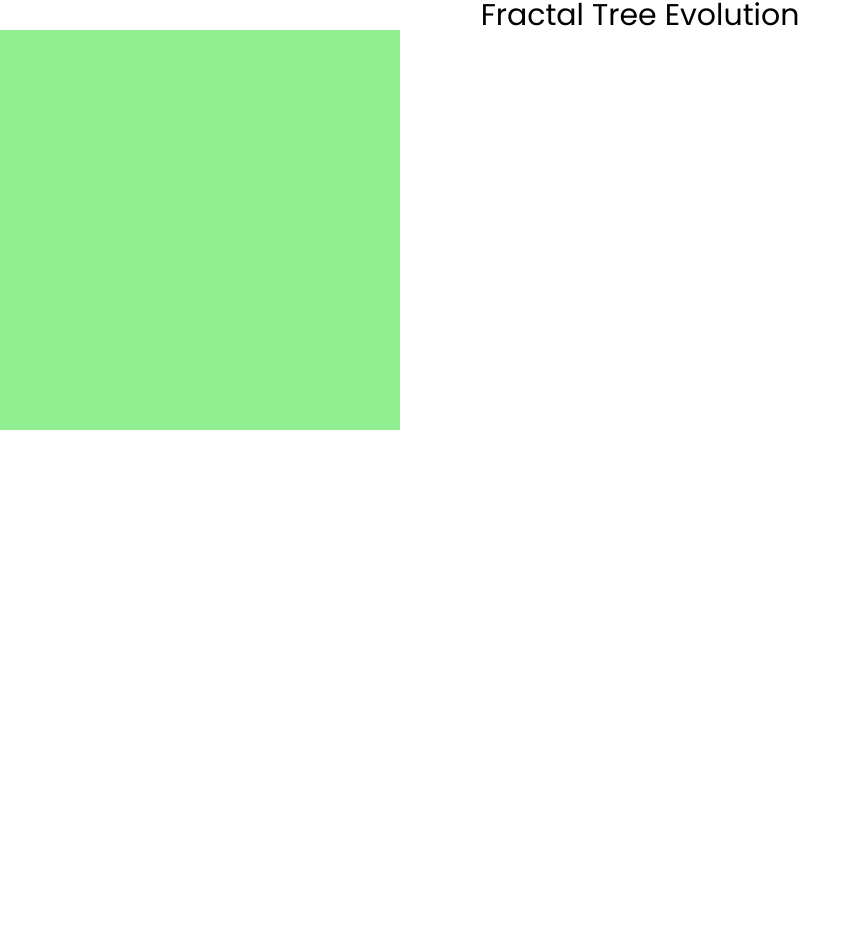
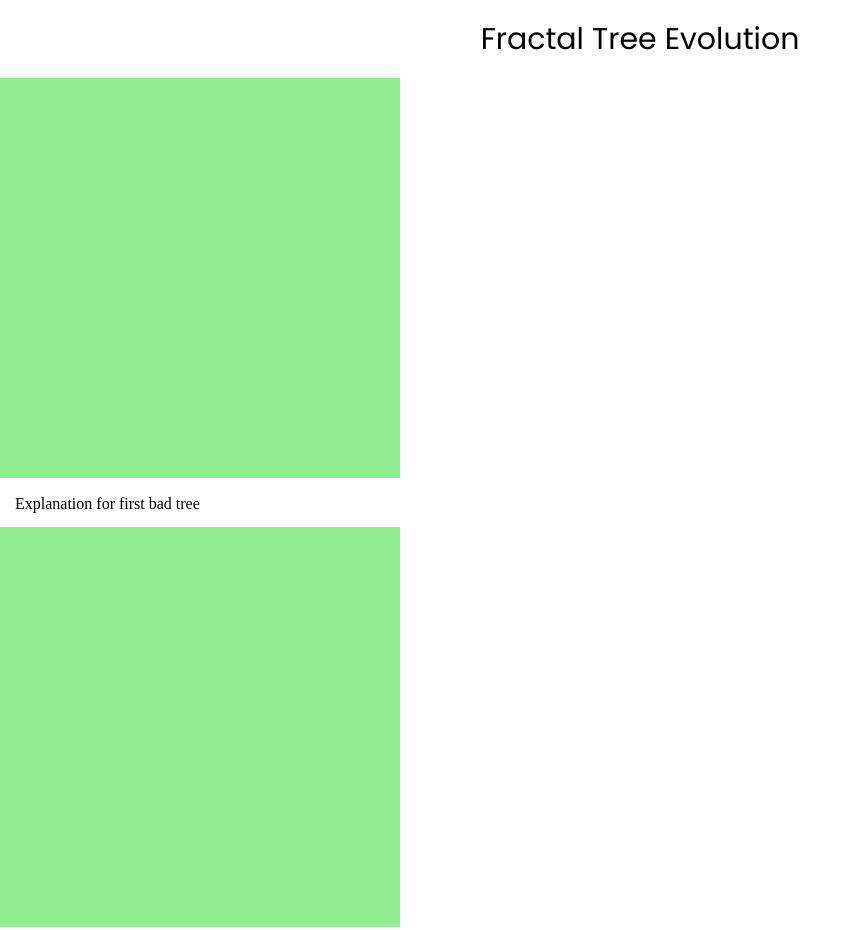
Before and after one commit to cgomezz13/fractaltrees, a website built with webpack: page index.html in a window 1280 px wide. Shown: the top 930 px of the page, without its empty margins (0-861 px from the left). Before the commit the page ends 800 px from the top, so only its background shows below. Built offline with nearby package versions, Linux system fonts and the light colour scheme.

```diff
--- a/app/assets/stylesheets/main.css
+++ b/app/assets/stylesheets/main.css
@@ -1,7 +1,8 @@
 h1 {
-  font-family: 'Poppins', sans-serif;
+  font-family: "Poppins", sans-serif;
   font-size: 30px;
   text-align: center;
+  margin: 0.8em;
 }
 
 .canvas-background {
@@ -10,7 +11,7 @@
   background-position: center 0; */
   background-color: lightgreen;
   width: auto;
-  position: absolute;
+  /* position: absolute; */
 }
 
 .first-tree {
--- a/index.html
+++ b/index.html
@@ -11,31 +11,34 @@
   <body>
     <h1>Fractal Tree Evolution</h1>
 
-    <!-- <section class='first-tree'>
+    <section class='canvas-slides'>
       <canvas class='canvas-background' id='canvas-1' height=400 width=400 ></canvas>
 
       <p class='tree-explanation' align='left'>Explanation for first bad tree</p>
     </section>
 
-    <section class='second-tree'>
+    <section class='canvas-slides'>
       <canvas class='canvas-background' id='canvas-2' height=400 width=400 ></canvas>
 
       <p class='tree-explanation' align='left'>Explanation for first bad tree</p>
-    </section> -->
+    </section>
 
-    <!-- <section class='third-tree'>
+    <section class='canvas-slides'>
       <canvas class='canvas-background' id='canvas-3' height=400 width=400 ></canvas>
 
       <p class='tree-explanation' align='left'>Explanation for first bad tree</p>
-    </section> -->
+    </section>
 
-    <section class='fourth-tree'>
+    <section class='canvas-slides'>
       <canvas class='canvas-background' id='canvas-4' height=400 width=400 ></canvas>
 
       <p class='tree-explanation' align='left'>Explanation for first bad tree</p>
     </section>
 
 
+    <button id='slide-left'>&#10094;</button>
+    <button id='slide-right'>&#10095;</button>
+
     <script src="./app/assets/javascripts/bundle.js"></script>
   </body>
 </html>
--- a/lib/entry.js
+++ b/lib/entry.js
@@ -1,52 +1,72 @@
-import Draw from './tree.js';
-import RecursiveDraw from './recursive';
-import Lsystem from './lsystem';
-import OOTree from './oo_tree';
+import Draw from "./tree.js";
+import RecursiveDraw from "./recursive";
+import Lsystem from "./lsystem";
+import OOTree from "./oo_tree";
 
-document.addEventListener('DOMContentLoaded', () => {
-  let ctx;
+document.addEventListener("DOMContentLoaded", () => {
+  // let ctx;
 
-  // let basic = document.getElementById('canvas-1');
-  // ctx = basic.getContext('2d');
-  // basic.addEventListener("click", () => {
-  //   new Draw(ctx, 150)
-  // })
-  //
-  // let recursive = document.getElementById('canvas-2');
-  // ctx = recursive.getContext('2d');
-  // recursive.addEventListener("click", () => {
-  //   RecursiveDraw(ctx, 400/2, 400, 80, 0);
-  // })
-  //
-  // let lsystem = document.getElementById('canvas-3');
-  // ctx = lsystem.getContext('2d');
-  // let graph = new Lsystem(ctx, 400, 400, 80);
-  // lsystem.addEventListener('click', () => {
-  //   graph.generate();
-  // })
+  let basic = document.getElementById("canvas-1");
+  var ctx1 = basic.getContext("2d");
+  basic.addEventListener("click", () => {
+    new Draw(ctx1, 150);
+  });
 
-  let oocanvas = document.getElementById('canvas-4');
-  ctx = oocanvas.getContext('2d');
-  let start = [400/2, 400];
-  let end = [400/2, 400-100];
+  let recursive = document.getElementById("canvas-2");
+  var ctx2 = recursive.getContext("2d");
+  recursive.addEventListener("click", () => {
+    RecursiveDraw(ctx2, 400 / 2, 400, 80, 0);
+  });
+
+  let lsystem = document.getElementById("canvas-3");
+  var ctx3 = lsystem.getContext("2d");
+  let graph = new Lsystem(ctx3, 400, 400, 80);
+  lsystem.addEventListener("click", () => {
+    graph.generate();
+  });
+
+  let oocanvas = document.getElementById("canvas-4");
+  var ctx4 = oocanvas.getContext("2d");
+  let start = [400 / 2, 400];
+  let end = [400 / 2, 400 - 100];
   let commands = [];
-  let root = new OOTree(ctx, start, end, 100, Math.PI/2)
-  oocanvas.addEventListener('click', () => {
+  let root = new OOTree(ctx4, start, end, 100, Math.PI / 2);
+  oocanvas.addEventListener("click", () => {
     commands[0] = root; // root
-    for (var j = commands.length-1; j >= 0; j--) {
+    for (var j = commands.length - 1; j >= 0; j--) {
       if (!commands[j].finished) {
         commands.push(commands[j].rightBranch());
         commands.push(commands[j].leftBranch());
       }
-      commands[j].finished = true
+      commands[j].finished = true;
     }
 
-    console.log(commands)
+    for (var i = 0; i < commands.length; i++) {
+      commands[i].draw();
+    }
+  });
 
-    for (var i = 0; i < commands.length; i++) {
-        commands[i].draw();
-    }
-
-    console.log('COMPLETE')
-  })
-})
+  // var slideIdx = 1;
+  // showCanvas(slideIdx);
+  //
+  // function showCanvas (n) {
+  //   var k;
+  //   var allCanvas = document.getElementsByClassName('canvas-slides');
+  //   if (n > allCanvas.length) { slideIdx = 1 };
+  //   if (n < 1) { slideIdx = allCanvas.length}
+  //   for (var i = 0; i < allCanvas.length; i++) {
+  //     allCanvas[i].style.display = 'none';
+  //   }
+  //   allCanvas[slideIdx - 1].style.display = 'block';
+  // }
+  //
+  // let slideLeft = document.getElementById('slide-left');
+  // slideLeft.addEventListener('click', () => {
+  //   showCanvas( slideIdx -= 1 );
+  // })
+  //
+  // let slideRight = document.getElementById('slide-right');
+  // slideRight.addEventListener('click', () => {
+  //   showCanvas( slideIdx += 1 );
+  // })
+});
```
Also changed, not shown: app/assets/images/sky-and-tree.jpg (added), 1 other file.
